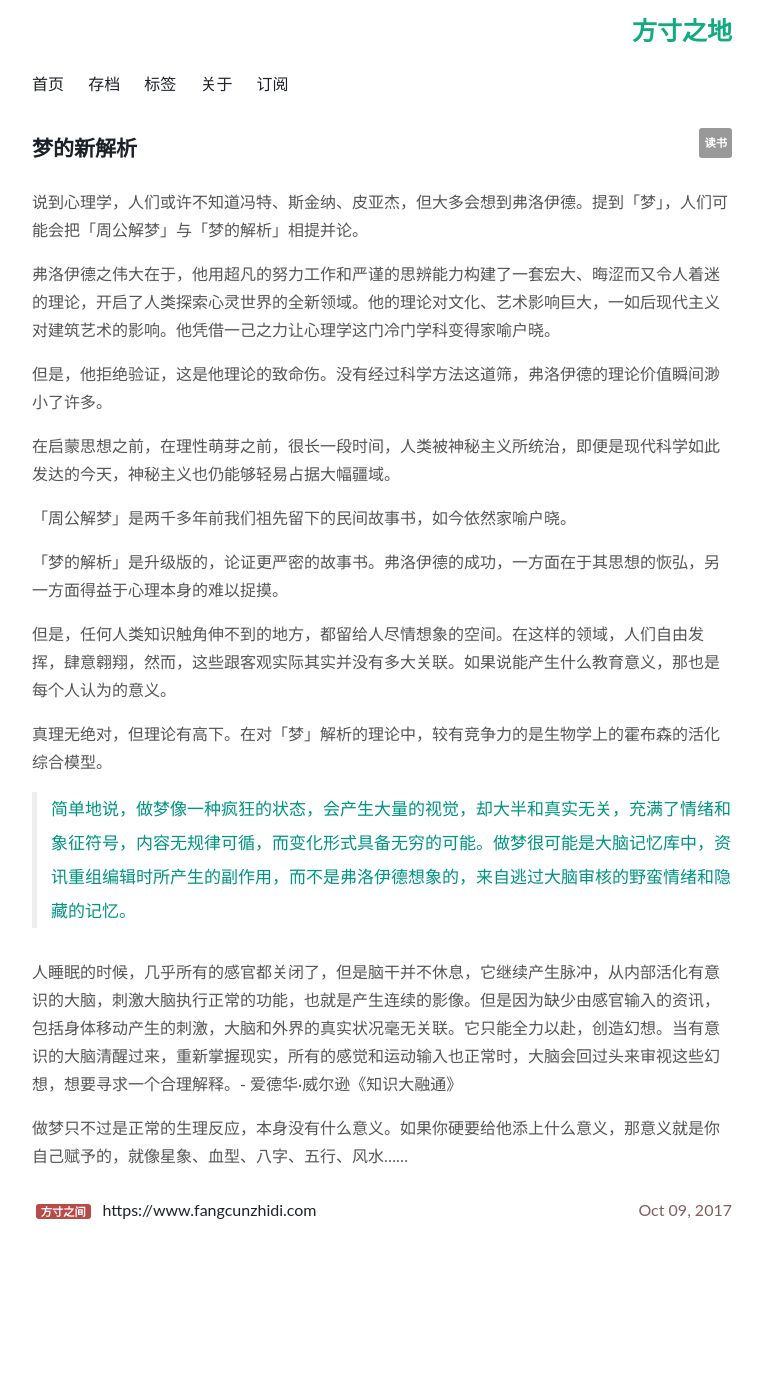
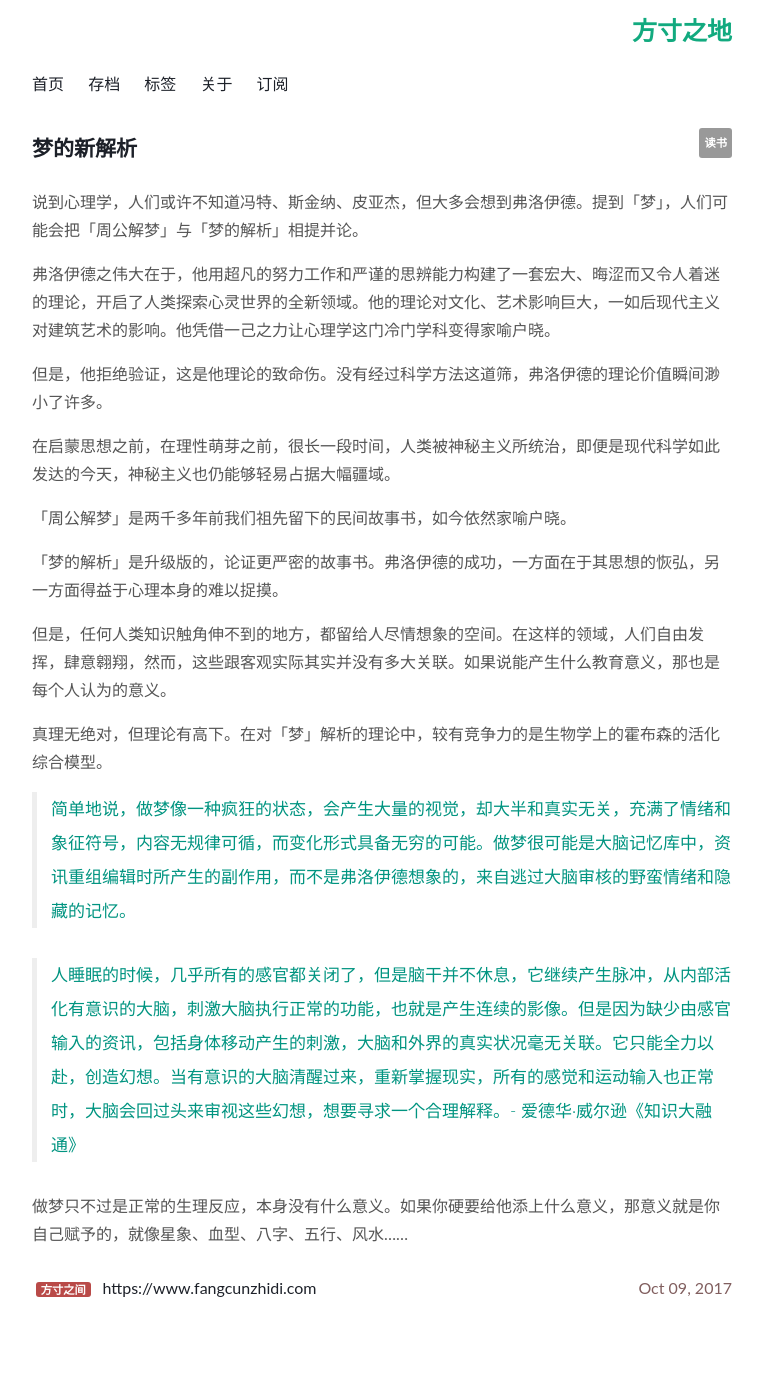
Before and after one commit to Turbo-Snail/ReadingCard, a Jekyll site: the page built from _posts/2017-10-09-New-Analysis-for-Dream.md, in a window 1280 px wide. Shown: the whole page, without its empty margins (258-1022 px from the left). Built offline with Jekyll 4.4.1, drawn with Linux system fonts in a browser that asks for light colours; comment, search, counter and statistics services are not loaded; before the commit the page ends 1306 px from its top, so only the background shows below that.

```diff
--- a/_posts/2017-10-09-New-Analysis-for-Dream.md
+++ b/_posts/2017-10-09-New-Analysis-for-Dream.md
@@ -26,6 +26,6 @@ published: true
 
 > 简单地说，做梦像一种疯狂的状态，会产生大量的视觉，却大半和真实无关，充满了情绪和象征符号，内容无规律可循，而变化形式具备无穷的可能。做梦很可能是大脑记忆库中，资讯重组编辑时所产生的副作用，而不是弗洛伊德想象的，来自逃过大脑审核的野蛮情绪和隐藏的记忆。
 
-人睡眠的时候，几乎所有的感官都关闭了，但是脑干并不休息，它继续产生脉冲，从内部活化有意识的大脑，刺激大脑执行正常的功能，也就是产生连续的影像。但是因为缺少由感官输入的资讯，包括身体移动产生的刺激，大脑和外界的真实状况毫无关联。它只能全力以赴，创造幻想。当有意识的大脑清醒过来，重新掌握现实，所有的感觉和运动输入也正常时，大脑会回过头来审视这些幻想，想要寻求一个合理解释。- 爱德华·威尔逊《知识大融通》
+> 人睡眠的时候，几乎所有的感官都关闭了，但是脑干并不休息，它继续产生脉冲，从内部活化有意识的大脑，刺激大脑执行正常的功能，也就是产生连续的影像。但是因为缺少由感官输入的资讯，包括身体移动产生的刺激，大脑和外界的真实状况毫无关联。它只能全力以赴，创造幻想。当有意识的大脑清醒过来，重新掌握现实，所有的感觉和运动输入也正常时，大脑会回过头来审视这些幻想，想要寻求一个合理解释。- 爱德华·威尔逊《知识大融通》
 
 做梦只不过是正常的生理反应，本身没有什么意义。如果你硬要给他添上什么意义，那意义就是你自己赋予的，就像星象、血型、八字、五行、风水……
```
